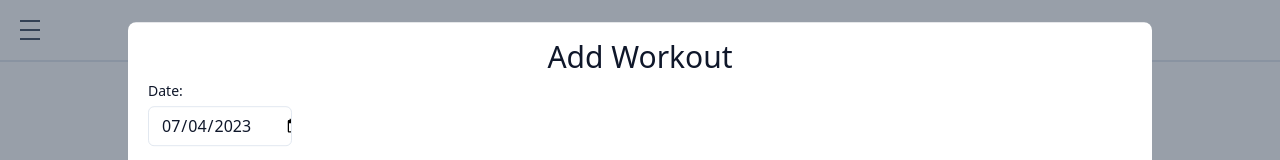
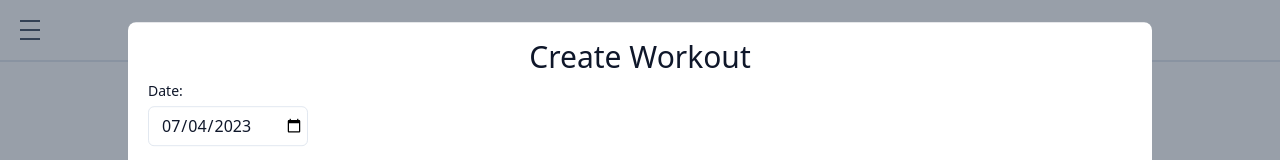
Before and after one commit to Tatooles/next-fitness-tracker, a Next.js app: page /workouts in a window 1280 px wide. Both pictures are taken after a click on the button "Add a Workout". Shown: the top 160 px of the page. Built offline with nearby package versions, Linux system fonts and the light colour scheme; no server answers.

Commit message:
Update modal header text

```diff
--- a/app/workouts/WorkoutModal.tsx
+++ b/app/workouts/WorkoutModal.tsx
@@ -217,7 +217,7 @@ export default function WorkoutModal({
     <Modal isOpen={modalOpen} handleClose={() => setModalOpen(false)}>
       <div className="fixed top-20 left-1/2 z-10 max-h-[80%] w-4/5 translate-x-[-50%] translate-y-[-10%] overflow-scroll rounded-lg bg-white p-5">
         <h2 className="mb-3 text-center text-3xl font-medium leading-none">
-          Add Workout
+          {editWorkoutValue ? "Edit Workout" : "Create Workout"}
         </h2>
         <form onSubmit={handleSubmit} className="flex flex-col">
           <Label htmlFor="date">Date:</Label>
@@ -227,7 +227,7 @@ export default function WorkoutModal({
             name="date"
             onChange={handleDateChange}
             value={formData.date.toISOString().split("T")[0]}
-            className="mt-2 mb-4 w-36 text-[16px]"
+            className="mt-2 mb-4 w-40 text-[16px]"
           ></Input>
           <Label htmlFor="name">Workout Name:</Label>
           <Input
```
